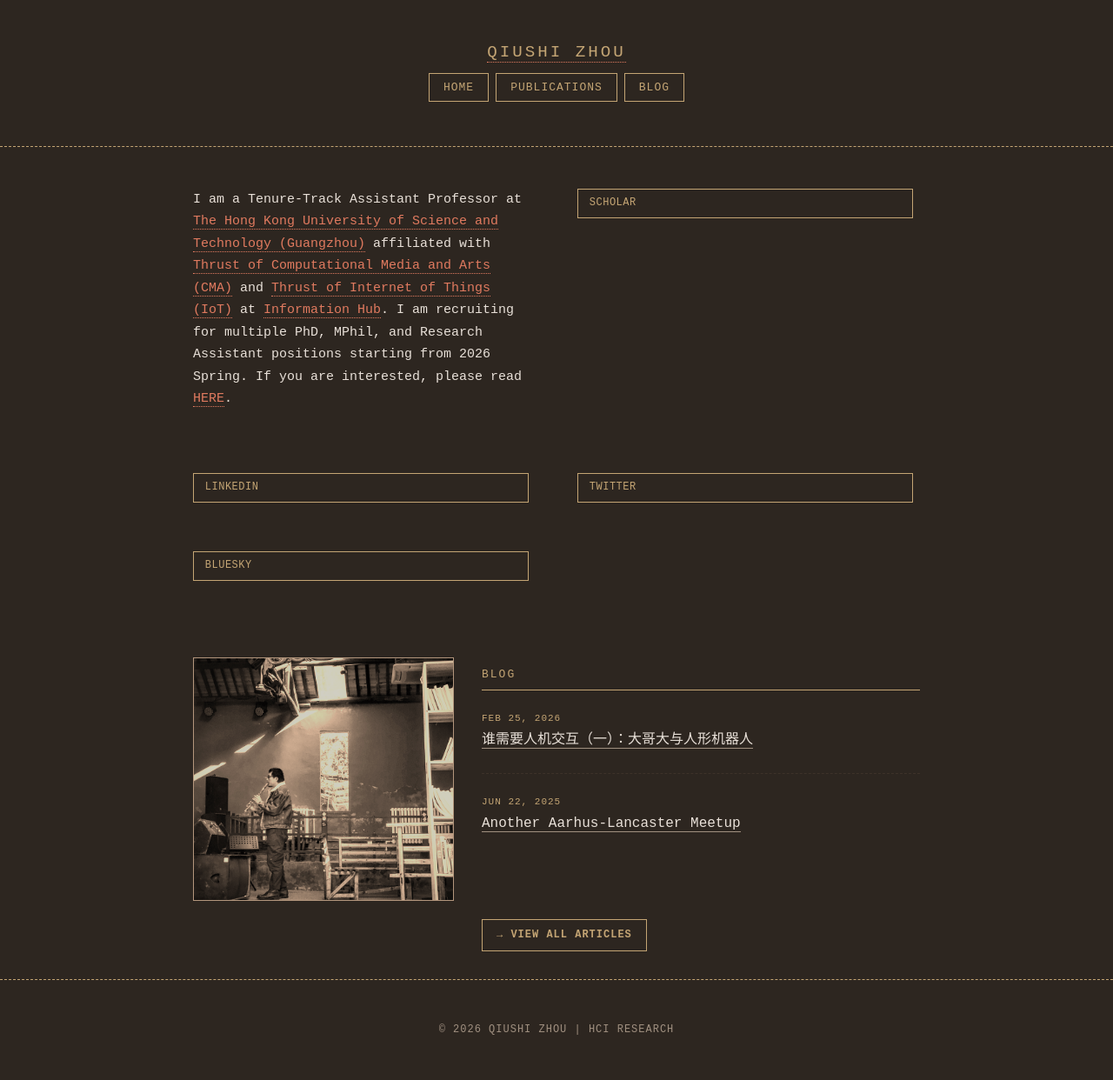
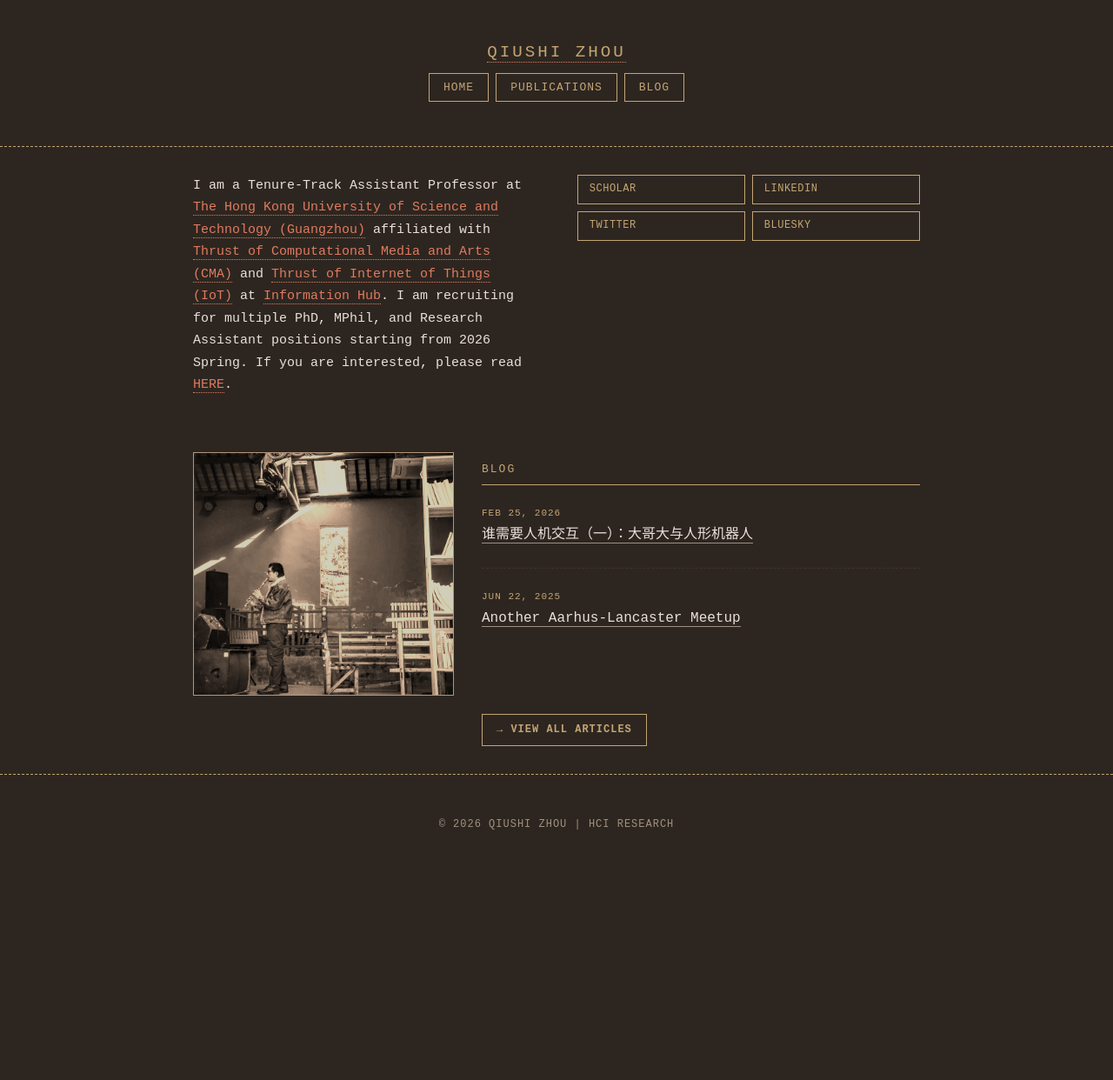
Before and after one commit to qiushi-zhou/qiushi-zhou.github.io, a Jekyll site: the page built from index.html, in a window 1280 px wide. Shown: the whole page at 87% size. Built offline with Jekyll 4.4.1, drawn with Linux system fonts in a browser that asks for light colours; after the commit the page ends 1006 px from its top, so only the background shows below that.

Commit message:
Fix intro section layout - separate bio and social buttons into two columns

```diff
--- a/_includes/intro.html
+++ b/_includes/intro.html
@@ -1,8 +1,15 @@
 <section class="intro">
-  <div class="container">
-    <p class="lead">
-      I am a Tenure-Track Assistant Professor at <a href="https://www.hkust-gz.edu.cn/">The Hong Kong University of Science and Technology (Guangzhou)</a> affiliated with <a href="https://cma.hkust-gz.edu.cn/"> Thrust of Computational Media and Arts (CMA)</a> and <a href="https://iott.hkust-gz.edu.cn/"> Thrust of Internet of Things (IoT)</a> at <a href="https://infh.hkust-gz.edu.cn/">Information Hub</a>. I am recruiting for multiple PhD, MPhil, and Research Assistant positions starting from 2026 Spring. If you are interested, please read <a href="https://qiushi-zhou.github.io/recruitment/">HERE</a>.
-	</p>
-	<a href="https://scholar.google.com.au/citations?user=a-FggqcAAAAJ&hl=en">Scholar</a> <a href="https://www.linkedin.com/in/qiushi-zhou-62b8039b/">LinkedIn</a> <a href="https://twitter.com/qiushi__zhou">Twitter</a> <a href="https://bsky.app/profile/qiushiz.bsky.social">BlueSky</a>
+  <div class="intro-container">
+    <div class="intro-text">
+      <p class="lead">
+        I am a Tenure-Track Assistant Professor at <a href="https://www.hkust-gz.edu.cn/">The Hong Kong University of Science and Technology (Guangzhou)</a> affiliated with <a href="https://cma.hkust-gz.edu.cn/"> Thrust of Computational Media and Arts (CMA)</a> and <a href="https://iott.hkust-gz.edu.cn/"> Thrust of Internet of Things (IoT)</a> at <a href="https://infh.hkust-gz.edu.cn/">Information Hub</a>. I am recruiting for multiple PhD, MPhil, and Research Assistant positions starting from 2026 Spring. If you are interested, please read <a href="https://qiushi-zhou.github.io/recruitment/">HERE</a>.
+      </p>
+    </div>
+    <div class="intro-social">
+      <a href="https://scholar.google.com.au/citations?user=a-FggqcAAAAJ&hl=en">Scholar</a>
+      <a href="https://www.linkedin.com/in/qiushi-zhou-62b8039b/">LinkedIn</a>
+      <a href="https://twitter.com/qiushi__zhou">Twitter</a>
+      <a href="https://bsky.app/profile/qiushiz.bsky.social">BlueSky</a>
+    </div>
   </div>
 </section>
--- a/assets/scss/_layout.scss
+++ b/assets/scss/_layout.scss
@@ -73,27 +73,30 @@ body {
 /* Intro section - homepage specific */
 .intro {
   padding: 2rem 0;
+}
 
-  .container {
+/* Intro container - two column layout */
+.intro-container {
   display: grid;
   grid-template-columns: 1fr 1fr;
   gap: 3rem;
   align-items: start;
   max-width: 900px;
   margin: 0 auto;
-    padding: 1rem 2rem;
+  padding: 0 2rem;
 
   @media (max-width: 700px) {
     grid-template-columns: 1fr;
-      padding: 1rem;
+    padding: 0 1rem;
   }
 }
 
+.intro-text {
   .lead {
     font-size: 15px;
     font-weight: normal;
     line-height: 1.7;
-    margin-bottom: 1.5rem;
+    margin-bottom: 0;
     a {
       color: $coral;
       text-decoration: none;
@@ -104,15 +107,16 @@ body {
       }
     }
   }
+}
 
-  /* Social links on homepage */
-  a[href*="scholar"],
-  a[href*="linkedin"],
-  a[href*="twitter"],
-  a[href*="bsky"] {
+/* Social links grid */
+.intro-social {
+  display: grid;
+  grid-template-columns: 1fr 1fr;
+  gap: 0.5rem;
+
+  a {
     display: inline-block;
-    margin-right: 0.5rem;
-    margin-bottom: 0.5rem;
     padding: 0.4rem 0.8rem;
     border: 1px solid $tan;
     color: $tan;
@@ -121,6 +125,8 @@ body {
     text-transform: uppercase;
     letter-spacing: 0.5px;
     transition: all 0.2s;
+    text-align: left;
+
     &:hover {
       background-color: $tan;
       color: $bg-dark;
@@ -310,10 +316,14 @@ img:hover {
 /* Small adjustments for mobile */
 @media (max-width: 700px) {
   .container { padding: 1rem; }
+  /* Mobile intro layout */
+  .intro-container {
+    grid-template-columns: 1fr;
+    padding: 0 1rem;
+  }
 
-  .intro .container {
-    grid-template-columns: 1fr;
-    padding: 1rem;
+  .intro-social {
+    grid-template-columns: 1fr 1fr;
   }
 
   .home-post-list {
```
Lines whose indentation alone changed are shown as unchanged.
